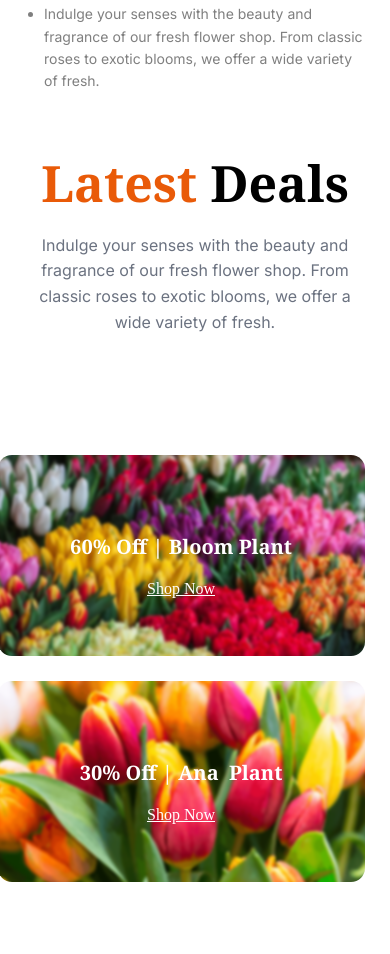
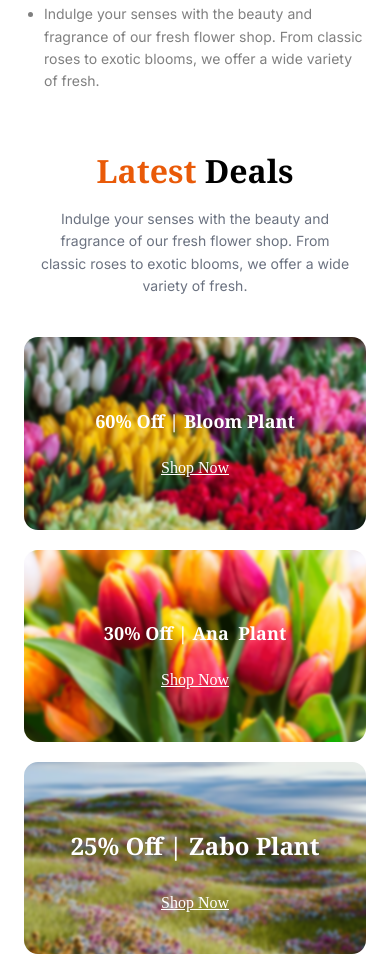
Before and after one commit to Shanjida-Islam138/flower-market-responsive-website, a plain HTML site: page index.html in a window 390 px wide. Shown: the part 3300-4254 px from the top of the page. Drawn offline with Linux system fonts and the light colour scheme.

Commit message:
updated responsive fixes

```diff
--- a/styles/flower.css
+++ b/styles/flower.css
@@ -555,7 +555,7 @@ ul{
 
 .section-title {
     font-size: 32px;
-    margin: 5px 0 16px 0; /* 🟢 Top 5px — আরও উপরে উঠবে */
+    margin: 5px 0 16px 0;
     text-align: center;
 }
 
@@ -565,7 +565,7 @@ ul{
     font-size: 14px;
     text-align: center;
     line-height: 1.6;
-    white-space: pre-line;   /* ⬅️ Line break support */
+    white-space: pre-line;
     word-break: break-word;
     height: auto;
     overflow: visible;
@@ -649,5 +649,70 @@ ul{
     margin-bottom: 6px;
     text-indent: 0;
   }
+  /* Latest Deals */
+  .latest-deals {
+    padding: 0 16px;
+    margin-top: 50px;
+  }
 
+  .deals-title {
+    font-size: 32px;
+    text-align: center;
+    width: 100%;
+    max-width: 100%;
+    margin-bottom: 16px;
   }
+
+ .section-subtitle {
+  font-size: 14px;
+  line-height: 1.6;
+  text-align: center;
+  width: 100%;
+  max-width: 320px;
+  margin: 0 auto 40px;
+}
+
+ .deals-container {
+  flex-direction: column;
+  align-items: flex-start;
+  gap: 20px;
+  width: 100%;
+  margin-top: 24px;
+}
+  .deal-left {
+    flex-direction: column;
+    width: 100%;
+    align-items: flex-start;
+    gap: 20px;
+  }
+
+  .deal-card,
+  .deal-right {
+    width: 100%;
+    max-width: 100%;
+    height: auto;
+    aspect-ratio: 16 / 9;
+  }
+
+  .deal-content {
+    padding: 20px;
+  }
+
+  .offer-title {
+    font-size: 18px;
+    text-align: left;
+  }
+
+  .zabo-offer {
+    font-size: 24px;
+    text-align: left;
+  }
+
+  .shop-now-link,
+  .link {
+    font-size: 16px;
+    text-align: left;
+    display: inline-block;
+    margin-top: 8px;
+  }
+}
```
Lines whose indentation alone changed are shown as unchanged.
